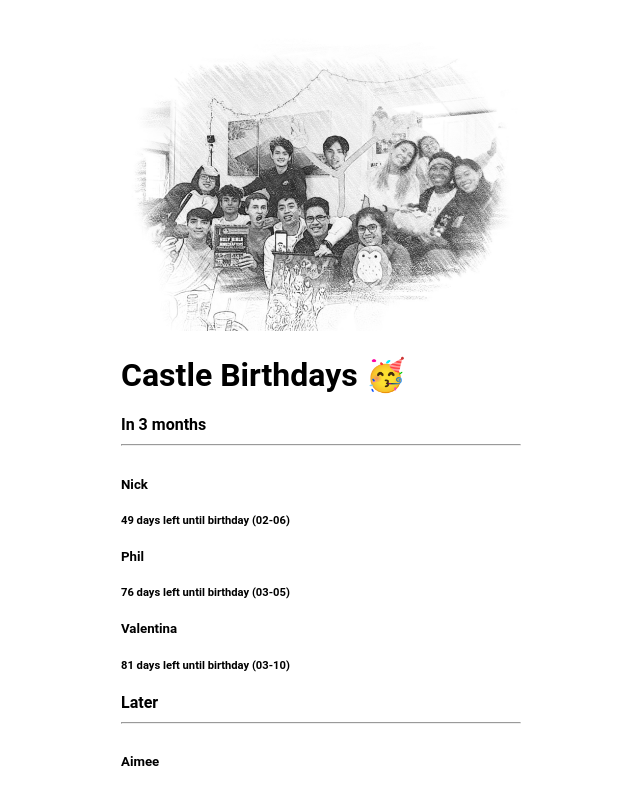
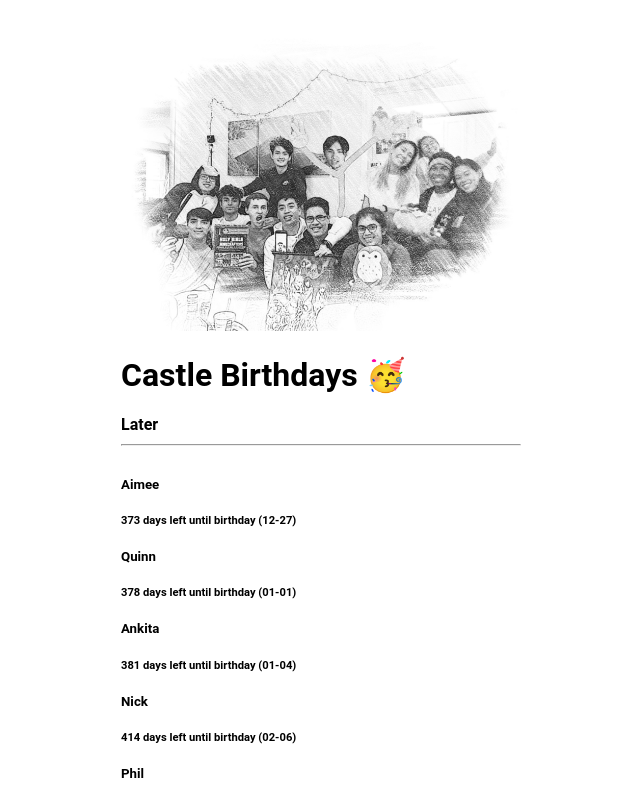
Before and after one commit to AdamFarid453/castle_bdays, a React (Create React App) app: page / in a window 1280 px wide. Shown: the top 790 px of the page, without its empty margins (319-959 px from the left). Built offline with nearby package versions, Linux system fonts and the light colour scheme.

Commit message:
fix dumb bugs on UI side

```diff
--- a/src/components/Birthdays.js
+++ b/src/components/Birthdays.js
@@ -20,19 +20,19 @@ export const friends = [
   },
   {
     name: "Nick",
-    birthdayDate: "2023-02-06",
+    birthdayDate: "2024-02-06",
     id: Math.floor(Math.random() * 1000),
     imgURL: "",
   },
   {
     name: "Phil",
-    birthdayDate: "2023-03-05",
+    birthdayDate: "2024-03-05",
     id: Math.floor(Math.random() * 1000),
     imgURL: "",
   },
-   {
+  {
     name: "Valentina",
-    birthdayDate: "2023-03-10",
+    birthdayDate: "2024-03-10",
     id: Math.floor(Math.random() * 1000),
     imgURL: "",
   },
```
